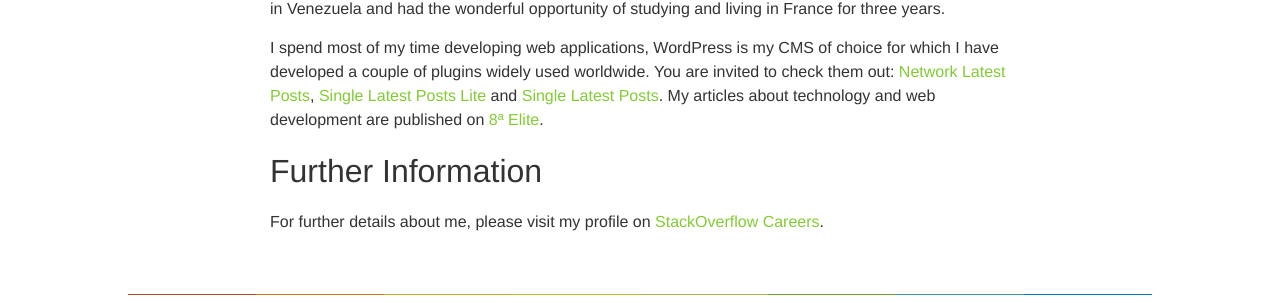
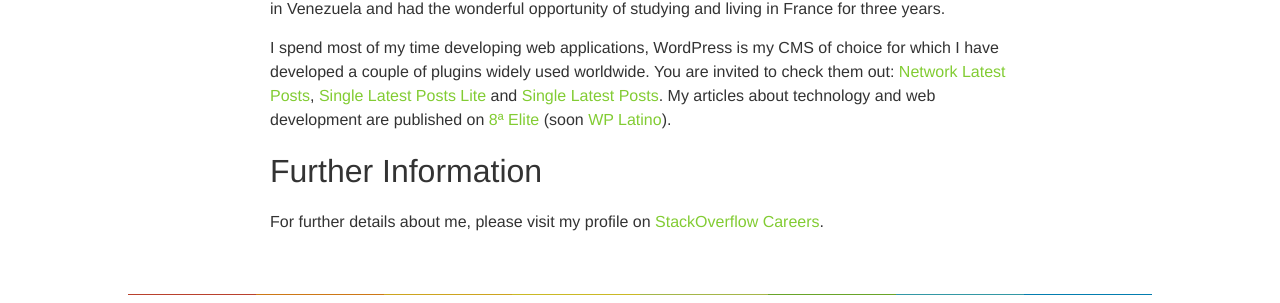
Before and after one commit to josesayago/blog, a Jekyll site: the page built from about.md, in a window 1280 px wide. Shown: the part 215-518 px from the top of the page. Built offline with Jekyll 4.4.1, drawn with Linux system fonts in a browser that asks for light colours.

Commit message:
WP Latino

```diff
--- a/about.md
+++ b/about.md
@@ -7,7 +7,7 @@ permalink: /about/
 
 I am a Web Consultant usually wearing many hats: Entrepreneur, Programmer, Free Software and Open Source Advocate, Web Developer, Systems Administrator, to make it short Geek. I was born and raised in Venezuela and had the wonderful opportunity of studying and living in France for three years.
 
-I spend most of my time developing web applications, WordPress is my CMS of choice for which I have developed a couple of plugins widely used worldwide. You are invited to check them out: [Network Latest Posts], [Single Latest Posts Lite] and [Single Latest Posts]. My articles about technology and web development are published on [8ª Elite].
+I spend most of my time developing web applications, WordPress is my CMS of choice for which I have developed a couple of plugins widely used worldwide. You are invited to check them out: [Network Latest Posts], [Single Latest Posts Lite] and [Single Latest Posts]. My articles about technology and web development are published on [8ª Elite] (soon [WP Latino]).
 
 Further Information
 -
@@ -19,3 +19,4 @@ For further details about me, please visit my profile on [StackOverflow Careers]
 [Single Latest Posts]: 		http://single-latest-posts.laelitenetwork.com
 [StackOverflow Careers]: 	https://careers.stackoverflow.com/
 [8ª Elite]:					http://8elite.com
+[WP Latino]: 				http://wplatino.com
```
